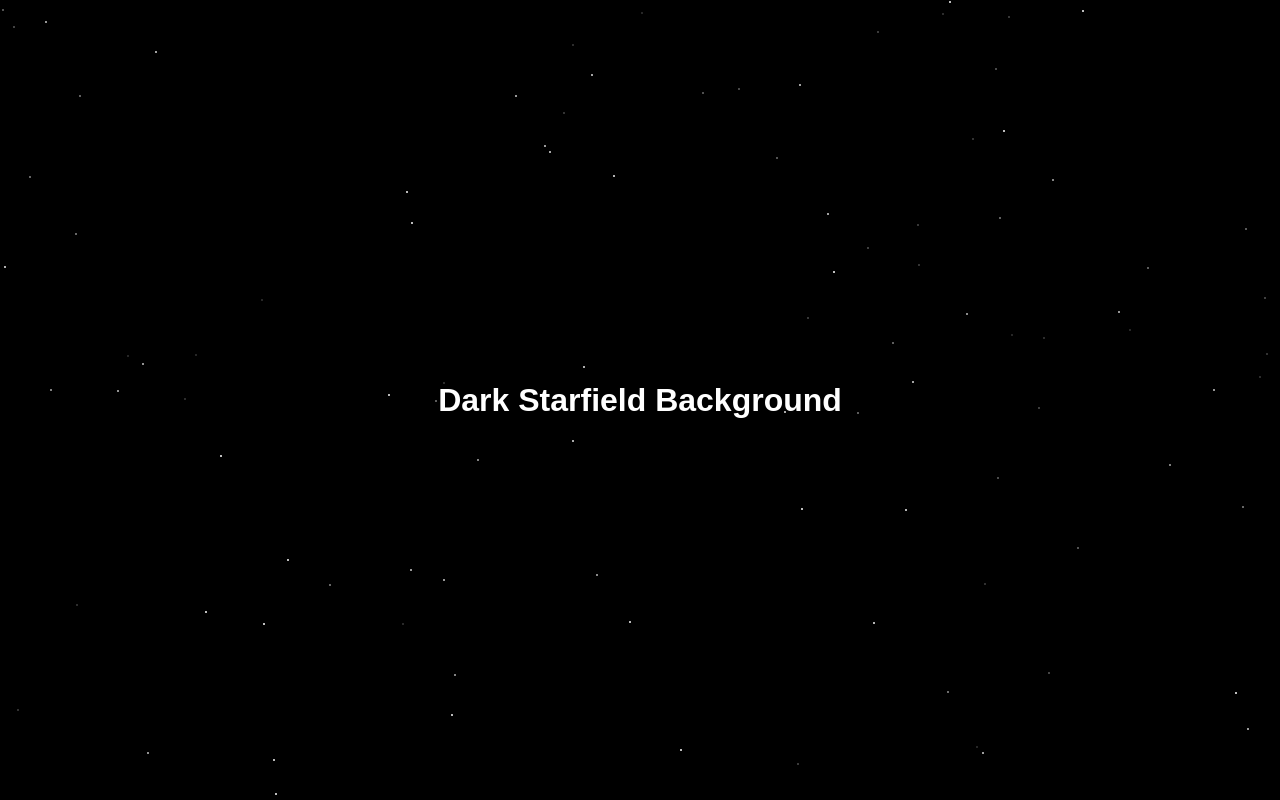
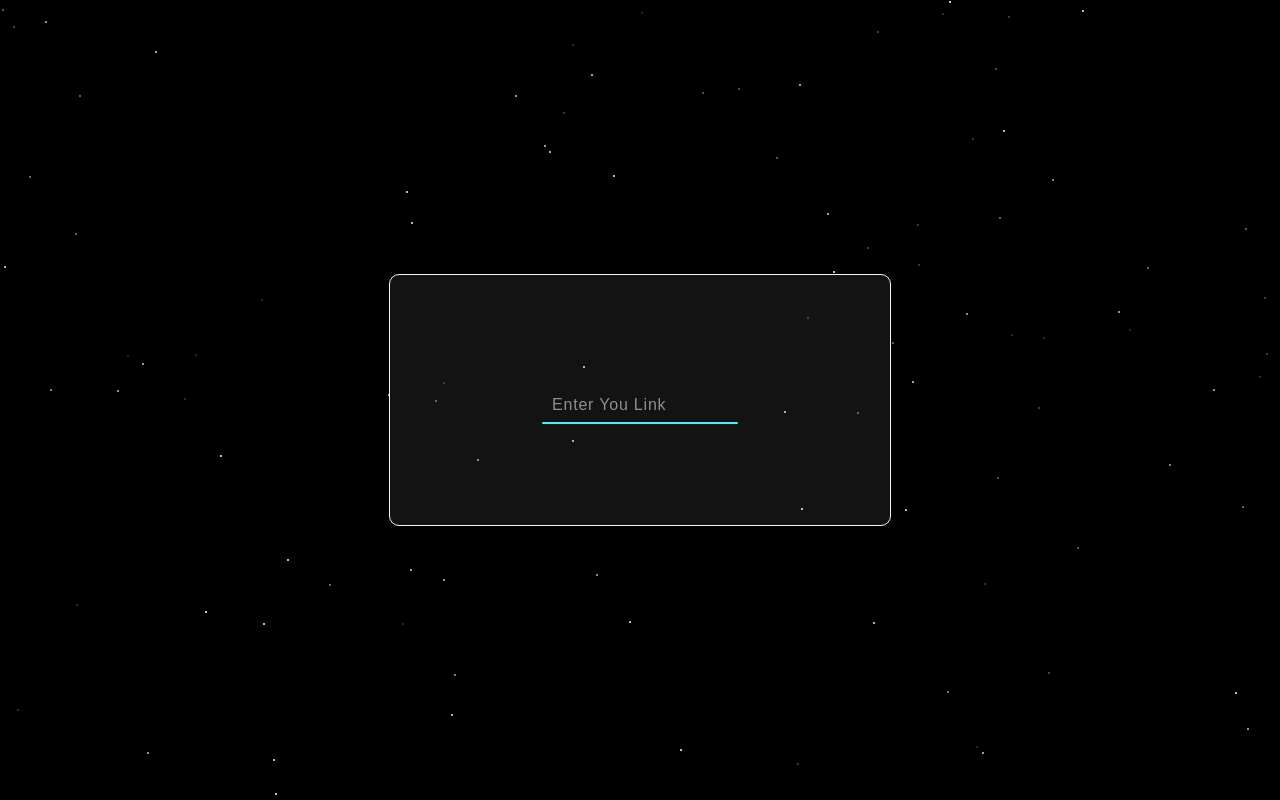
Before and after one commit to Rohan-Naveed/QR-Code-Generator, a plain HTML site: page index.html in a window 1280 px wide. Drawn offline with Linux system fonts and the light colour scheme.

Commit message:
Created Container Box For Content

```diff
--- a/index.html
+++ b/index.html
@@ -7,7 +7,14 @@
     <title>Dark Starfield Background</title>
   </head>
   <body>
-    <h1>Dark Starfield Background</h1>
+    <div class="container">
+      <div class="inputbox">
+        <input required="required" type="text" />
+        <span>Enter You Link</span>
+        <i></i>
+      </div>
+    </div>
+
     <script src="script.js"></script>
   </body>
 </html>
--- a/style.css
+++ b/style.css
@@ -1,3 +1,13 @@
+@keyframes twinkle {
+  0%,
+  100% {
+    opacity: 0.2;
+  }
+  50% {
+    opacity: 1;
+  }
+}
+
 body {
   background: #000;
   overflow: hidden;
@@ -17,13 +27,84 @@ body {
   width: 2px;
   height: 2px;
   animation: twinkle 2s infinite ease-in-out;
+  z-index: -1;
 }
-@keyframes twinkle {
-  0%,
-  100% {
-    opacity: 0.2;
-  }
-  50% {
-    opacity: 1;
-  }
+
+.container {
+  width: 500px;
+  height: 250px;
+  display: flex;
+  flex-direction: column;
+  align-items: center;
+  justify-content: space-evenly;
+  background: rgba(255, 255, 255, 0.074);
+  border: 1px solid aliceblue;
+  border-radius: 10px;
+  transition: all 0.5s;
 }
+
+.inputbox {
+  position: relative;
+  width: 196px;
+}
+
+.inputbox input {
+  position: relative;
+  width: 100%;
+  padding: 20px 10px 10px;
+  background: transparent;
+  outline: none;
+  box-shadow: none;
+  border: none;
+
+  color: #23242a;
+  font-size: 1em;
+  letter-spacing: 0.05em;
+  transition: 0.5s;
+  z-index: 10;
+}
+
+.inputbox span {
+  position: absolute;
+  bottom: 0;
+  left: 0;
+  padding: 20px 10px 10px;
+  font-size: 1em;
+  color: #8f8f8f;
+  letter-spacing: 00.05em;
+  transition: 0.5s;
+  pointer-events: none;
+}
+
+.inputbox input:valid ~ span,
+.inputbox input:focus ~ span {
+  color: #45f3ff;
+  transform: translateX(-10px) translateY(-40px);
+  font-size: 0, 75em;
+}
+
+.inputbox input:focus {
+  caret-color: #45f3ff;
+}
+
+.inputbox i {
+  position: absolute;
+  left: 0;
+  bottom: 0;
+  width: 100%;
+  height: 2px;
+  background: #45f3ff;
+  border-radius: 4px;
+  transition: 0.5s;
+  pointer-events: none;
+  z-index: 9;
+}
+
+.inputbox input:valid ~ i,
+.inputbox input:focus ~ i {
+  height: 44px;
+  background-color: transparent;
+  /* border: 1px #45f3ff solid; */
+  box-shadow: 0px 0px 15px 1px #45f3ff;
+  border-radius: 10px;
+}
```
